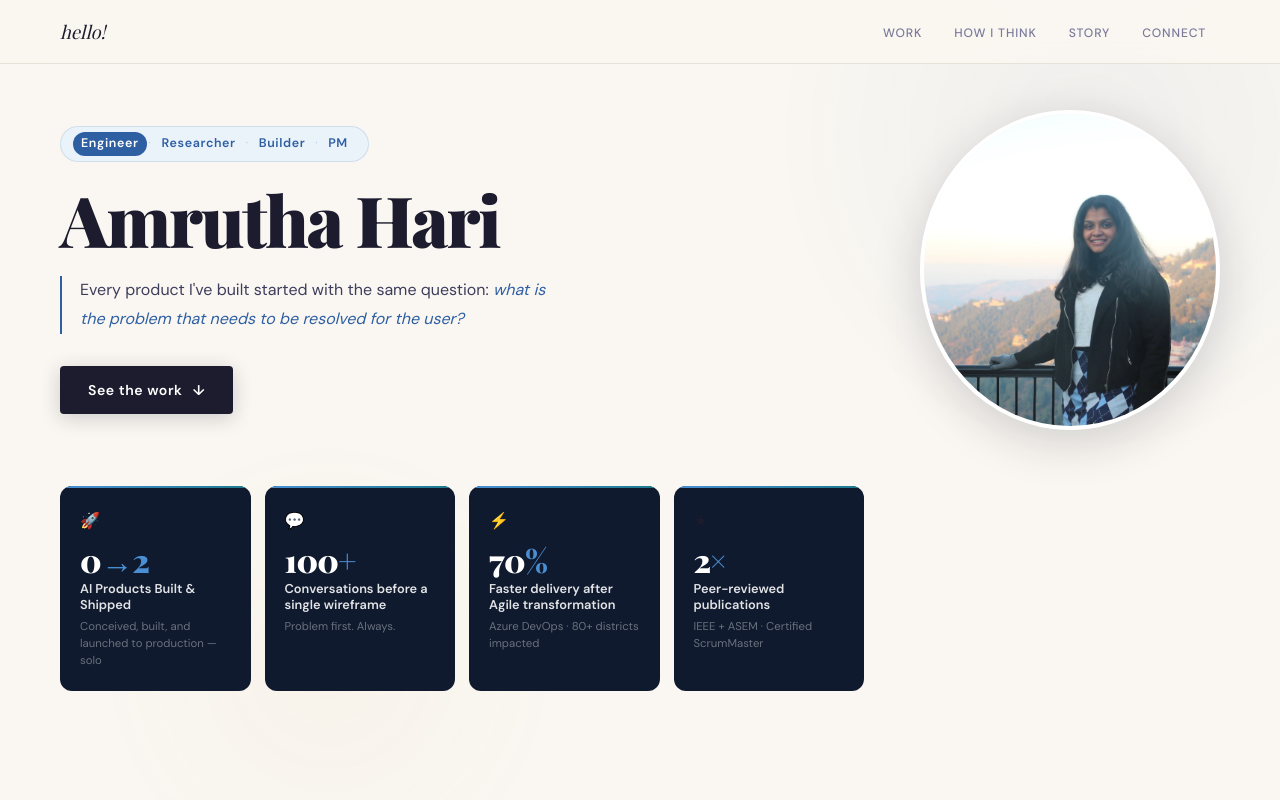
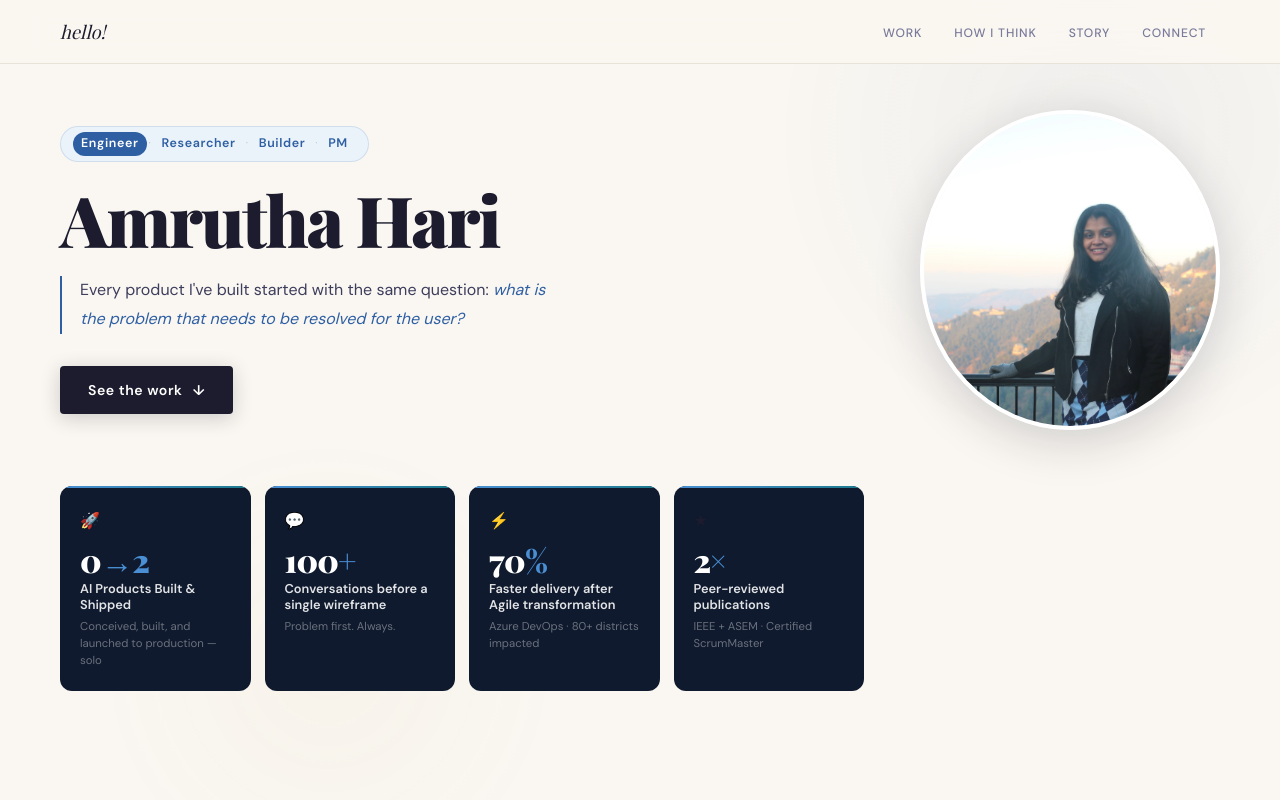
Before and after one commit to amruthahari1207/portfolio, a plain HTML site: page index.html in a window 1280 px wide. Shown: the top 800 px of the page. Drawn offline with nearby package versions, Linux system fonts and the light colour scheme; a web font is replaced by a local one.

Commit message:
Update index.html

```diff
--- a/index.html
+++ b/index.html
@@ -43,7 +43,7 @@ nav.shadow{box-shadow:0 2px 24px rgba(46,95,163,.07);}
 .btn{display:inline-flex;align-items:center;gap:10px;background:var(--ink);color:#fff;padding:13px 28px;border-radius:4px;font-size:.88rem;font-weight:600;letter-spacing:.04em;text-decoration:none;transition:all .25s;box-shadow:0 4px 20px rgba(26,26,46,.2);}
 .btn:hover{background:var(--accent);transform:translateY(-2px);box-shadow:0 8px 32px rgba(46,95,163,.3);}
 .hero-photo-wrap{opacity:0;animation:fadeUp .7s ease forwards .35s;display:flex;align-items:center;justify-content:center;}
-.hero-photo{width:320px;height:320px;object-fit:cover;object-position:50% 15%;border-radius:50%;display:block;box-shadow:0 12px 48px rgba(26,26,46,.18);border:4px solid white;}
+.hero-photo{width:320px;height:320px;object-fit:cover;object-position:50% 8%;border-radius:50%;display:block;box-shadow:0 12px 48px rgba(26,26,46,.18);border:4px solid white;}
 .stats-row{display:grid;grid-template-columns:repeat(4,1fr);gap:14px;position:relative;z-index:1;opacity:0;animation:fadeUp .7s ease forwards .55s;}
 .stat-card{background:var(--navy);border-radius:12px;padding:22px 20px;position:relative;overflow:hidden;transition:transform .2s,box-shadow .2s;}
 .stat-card::before{content:'';position:absolute;top:0;left:0;right:0;height:2px;background:linear-gradient(90deg,var(--accent2),var(--teal));}
```
